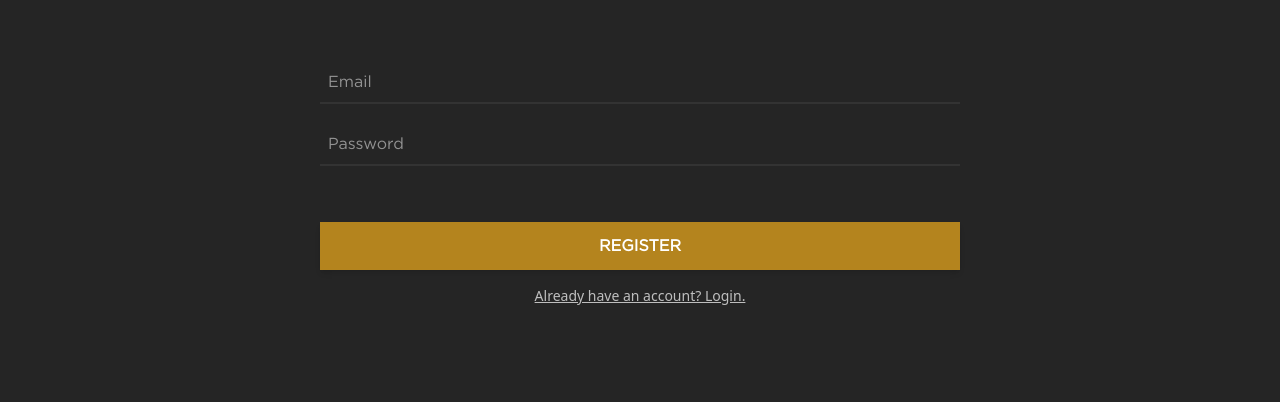
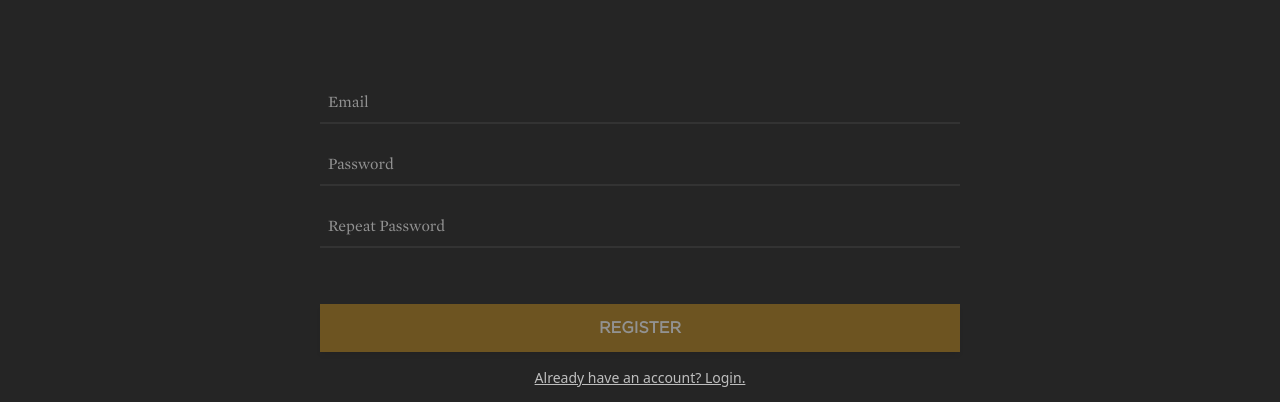
Before and after one commit to NureddinFarzaliyev/criterion-clone, a React (Vite) app: page /register in a window 1280 px wide. Shown: the part 238-640 px from the top of the page. Built offline with nearby package versions, Linux system fonts and the light colour scheme; no server answers.

Commit message:
register page enhancements

```diff
--- a/src/App.jsx
+++ b/src/App.jsx
@@ -36,8 +36,8 @@ const App = () => {
         <Route path="/blog/:id" element={<Post />} />
         <Route path="/shop" element={<Shop />} />
         <Route path="/shop/:id" element={<Product />} />
-        <Route path="/register" element={<HideFromLoggedin><Register /></HideFromLoggedin>} />
-        <Route path="/login" element={<HideFromLoggedin><Login /></HideFromLoggedin>} />
+        <Route path="/register" element={<HideFromLoggedin children={<Register />} />} />
+        <Route path="/login" element={<HideFromLoggedin children={<Login />} />} />
         <Route path="/profile" element={<HideFromNotLogged children={<Account />}/>} />
         <Route path="/verify" element={<PleaseVerify />} />
 
--- a/src/components/pages/auth/Register.jsx
+++ b/src/components/pages/auth/Register.jsx
@@ -2,6 +2,10 @@ import { useEffect, useState } from "react"
 import useAuth from "../../../hooks/useAuth"
 import { Link, useNavigate } from "react-router-dom"
 import { errorToast, successToast } from "../../../utils/toast"
+import { AnimatePresence, motion } from "motion/react"
+import { IoInformationCircleOutline } from "react-icons/io5";
+import FormInfoAnim from "../../ui/FormInfoAnim"
+import FormInput from "../../ui/FormInput"
 
 const Register = () => {
     const navigate = useNavigate()
@@ -14,17 +18,12 @@ const Register = () => {
     const [user, setUser] = useState({
         email: "",
         password: "",
+        repeat: ""
     })
-
-    const handleInput = (e) => {
-        setUser({
-            ...user,
-            [e.target.name]: e.target.value
-        })
-    }
 
     const handleRegister = async (e) => {
         e.preventDefault()
+        if(user.password !== user.repeat) return errorToast("Passwords do not match.")
         const response = await register(user.email, user.password)
 
         if(response) {
@@ -37,10 +36,22 @@ const Register = () => {
         <div className="w-[90%] md:w-[80%] lg:w-1/2 mx-auto mt-10">
             <form onSubmit={(e) => {handleRegister(e)}}>
                 <h1 className="font-display font-bold text-3xl mb-14 lg:mt-20">CREATE ACCOUNT</h1>
-                <p className="my-4 text-center text-red-500 font-display font-bold">{error?.toUpperCase()}</p>
-                <input className="border-b-2 dark:border-b-light-gray/40 outline-none focus:border-b-light-gray/70 transition font-display p-2 text-md w-full" placeholder="Email" type="text" name="email" onChange={(e) => {handleInput(e)}} />
-                <input className="border-b-2 dark:border-b-light-gray/40 outline-none focus:border-b-light-gray/70 transition font-display p-2 text-md w-full mt-5" placeholder="Password" type="password" name="password" onChange={(e) => {handleInput(e)}} />
-                <button className="mt-14 bg-gold font-bold font-display hover:bg-light-gray cursor-pointer transition duration-500 shadow-md w-full p-3" disabled={isLoading}>{isLoading ? "Loading..." : "REGISTER"}</button>
+                <FormInfoAnim isVisible={error}>
+                    <p className="my-4 text-center text-red-500 font-display font-bold">{error?.toUpperCase()}</p>
+                </FormInfoAnim>
+                <FormInput data={user} setData={setUser} name={"email"} placeholder={"Email"} type={"text"} />
+                <FormInput data={user} setData={setUser} name={"password"} placeholder={"Password"} type={"password"} />
+                <FormInfoAnim isVisible={user.password.length < 6 && user.password.length !== 0}>
+                    <span className="font-display mt-2 text-sm ml-2 flex items-center gap-1"><IoInformationCircleOutline className="text-lg" /> Password must contain more than 6 characters.</span>
+                </FormInfoAnim>
+                <FormInput data={user} setData={setUser} name={"repeat"} placeholder={"Repeat Password"} type={"password"} />
+                <FormInfoAnim isVisible={user.password.length !== 0 && user.repeat.length !== 0 && user.password !== user.repeat}>
+                        <span className="font-display mt-2 text-sm ml-2 flex items-center gap-1"><IoInformationCircleOutline className="text-lg" /> Passwords do not match.</span>
+                </FormInfoAnim>
+                <button className="mt-14 bg-gold font-bold font-display disabled:opacity-50 not-disabled:hover:bg-light-gray not-disabled:cursor-pointer duration-500 shadow-md w-full p-3"
+                disabled={isLoading || user.password.length < 6 || user.repeat.length < 6 || user.password !== user.repeat || user.email.length === 0}>
+                    {isLoading ? "Loading..." : "REGISTER"}
+                </button>
                 <Link to="/login"><p className="text-sm opacity-70 dark:text-white text-gray text-center mt-4 underline hover:opacity-100 transition duration-500">Already have an account? Login.</p></Link>
             </form>
         </div>
--- /dev/null
+++ b/src/components/ui/FormInfoAnim.jsx
@@ -0,0 +1,15 @@
+import { AnimatePresence } from 'motion/react'
+import React from 'react'
+import { motion } from 'motion/react'
+
+const FormInfoAnim = ({isVisible, children}) => {
+  return (
+    <AnimatePresence>
+        {isVisible && (
+            <motion.div initial={{opacity: 0, height: 0}} animate={{opacity: 0.5, height: "auto"}} exit={{opacity: 0, height: 0}} transition={{duration: .3}}>{children}</motion.div>
+        )}
+    </AnimatePresence>
+  )
+}
+
+export default FormInfoAnim
--- /dev/null
+++ b/src/components/ui/FormInput.jsx
@@ -0,0 +1,20 @@
+import React from 'react'
+import { motion } from 'motion/react'
+
+const FormInput = ({setData, data, placeholder, name, type}) => {
+
+    const handleInput = (e) => {
+        setData({
+            ...data,
+            [e.target.name]: e.target.value
+        })
+    }
+
+  return (
+    <motion.input whileFocus={{borderBottomColor: `var(--color-gold)`}}
+        className="border-b-2 dark:border-b-light-gray/40 outline-none transition font-text p-2 text-md w-full mt-5"
+        placeholder={placeholder} type={type} name={name} onChange={(e) => {handleInput(e)}} />
+  )
+}
+
+export default FormInput
```
